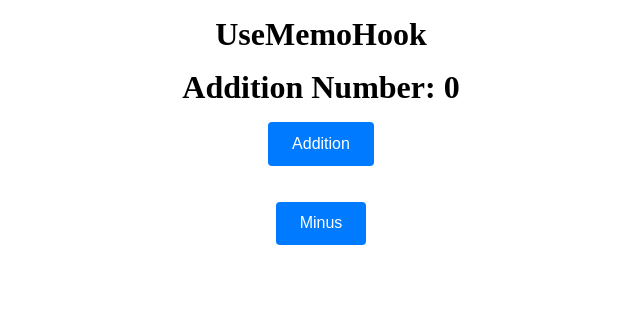
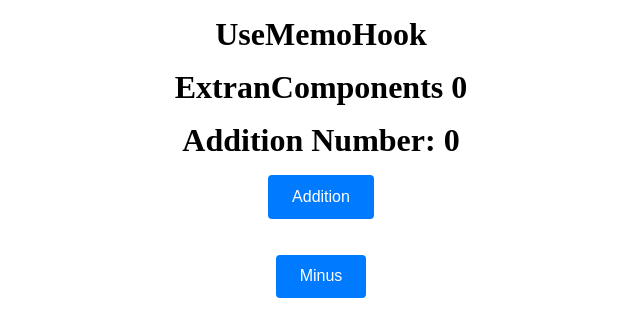
Before and after one commit to Tausifqureshi/React_Revision, a React (Vite) app: page / in a window 1280 px wide. Shown: the top 336 px of the page, without its empty margins (319-959 px from the left). Built offline with nearby package versions, Linux system fonts and the light colour scheme.

Commit message:
Additions

```diff
--- a/src/React Perfomance and Advance Hook/useMemo Hook/useMemoExample.jsx
+++ b/src/React Perfomance and Advance Hook/useMemo Hook/useMemoExample.jsx
@@ -16,12 +16,18 @@ function UseMemoExample() {
 
 
   function extraComponets(add){ //ek paarmeter lera hai ye
-    console.log("Extra Componet");
+    console.log("Extra Componet", add);
     for(let i=0; i< 1000000; i++){} // Dynamic loops ya intensive calculations performance pe impact daal sakti hain. Is problem ko solve karne ke liye useMemo ka use kiya jata hai taaki result ko cache karke unnecessary re-calculations avoid ki ja sakein, aur overall performance improve ho.
-
+  return add; // add return ho jaye ga;
   }
 
+  let number = extraComponets(add);  // extraCompoents Function ke argument me add pass kar re hai add upper wali value hai jab ham addtion kar re ge jo argument me value diya hai ohi value h1 number wale me show hogi.
+
+
   return <div>
+  <h1> ExtranComponents {number} </h1>
+  {/* Functon Print */}
+
   <h1> Addition Number: {add} </h1>
    <button type="button" onClick={btnHandle} style={{display: "block", margin: "auto"}}> Addition </button><br /><br />
    <button type="button" onClick={btnMinus} style={{display: "block", margin: "auto"}}> Minus </button>
```
